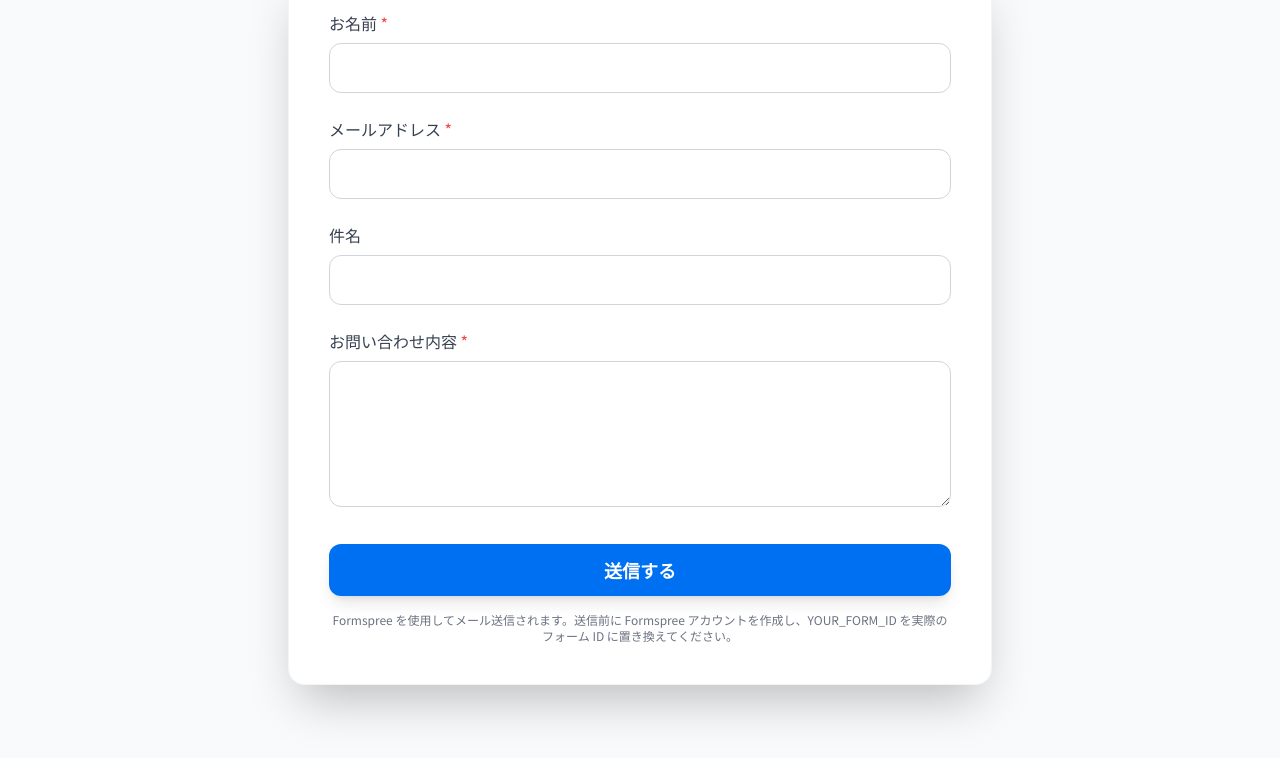
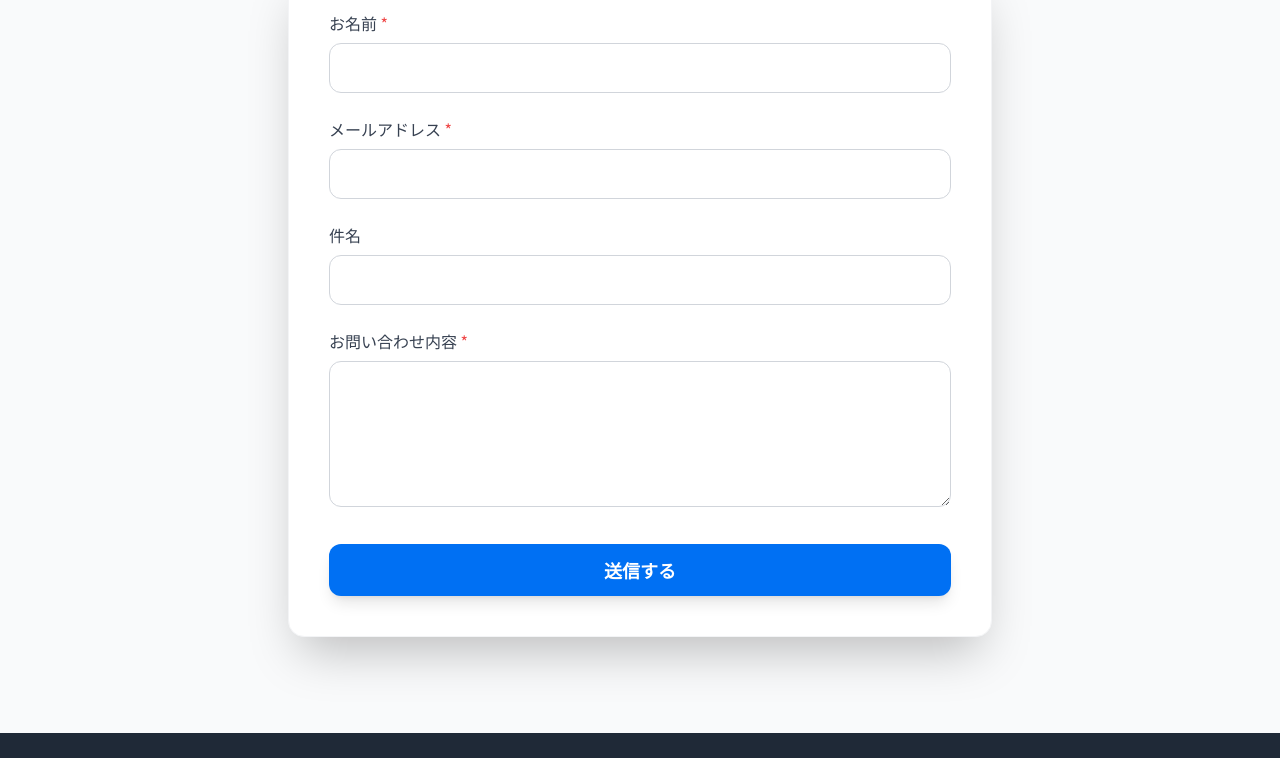
Before and after one commit to uujii-vercy/vercy.github.io, a website: page index.html in a window 1280 px wide. Shown: the part 2317-3075 px from the top of the page. Drawn offline with nearby package versions, Linux system fonts and the light colour scheme.

Commit message:
Update Formspree endpoint to mwprbrjd

```diff
--- a/index.html
+++ b/index.html
@@ -230,7 +230,7 @@
             <div class="container mx-auto px-4 sm:px-6 lg:px-8 max-w-3xl">
                 <h2 class="text-3xl font-bold text-center mb-10 text-gray-900">お問い合わせ</h2>
 
-                <form action="https://formspree.io/f/YOUR_FORM_ID" method="POST" class="bg-white p-8 md:p-10 rounded-2xl shadow-2xl border border-gray-100">
+                <form action="https://formspree.io/f/mwprbrjd" method="POST" class="bg-white p-8 md:p-10 rounded-2xl shadow-2xl border border-gray-100">
                     <div class="mb-6">
                         <label for="name" class="block text-gray-700 font-medium mb-2">お名前 <span class="text-red-500">*</span></label>
                         <input type="text" name="name" id="name" required class="w-full px-4 py-3 border border-gray-300 rounded-xl focus:outline-none focus:ring-2 focus:ring-vercy-blue-500 transition duration-150">
@@ -250,7 +250,6 @@
                     <button type="submit" class="w-full bg-vercy-blue-500 text-white px-6 py-3 rounded-xl shadow-lg hover:bg-vercy-blue-600 transition duration-300 transform hover:scale-[1.01] font-bold text-lg">
                         送信する
                     </button>
-                    <p class="text-xs text-center text-gray-500 mt-4">Formspree を使用してメール送信されます。送信前に Formspree アカウントを作成し、YOUR_FORM_ID を実際のフォーム ID に置き換えてください。</p>
                 </form>
             </div>
         </section>
```
